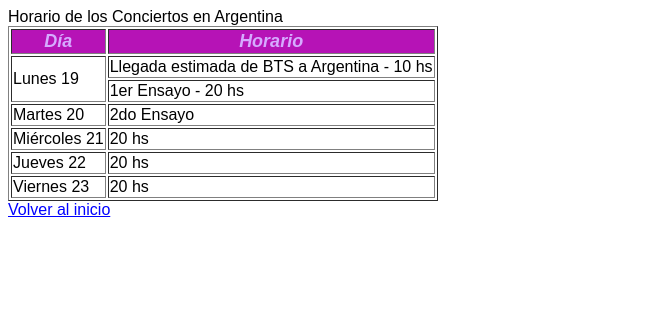
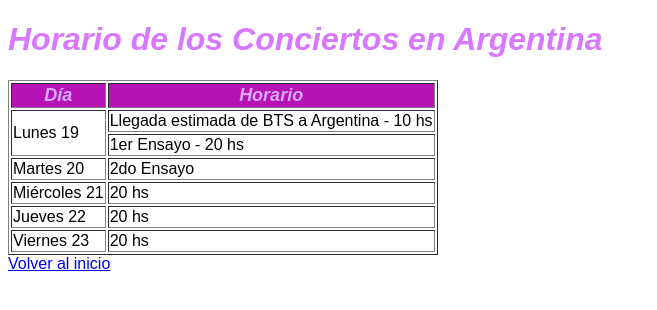
Before and after one commit to tiarajaque00-glitch/TrabajoPractico1_Programaci-n3, a plain HTML site: page TP1_Programacion3/horario.html in a window 1280 px wide. Shown: the whole page, without its empty margins (0-657 px from the left). Drawn offline with Linux system fonts and the light colour scheme.

Commit message:
Cambio en el estilo de los títulos

```diff
--- a/TP1_Programacion3/horario.html
+++ b/TP1_Programacion3/horario.html
@@ -7,7 +7,7 @@
 </head>
 <body>
     <header>
-        <h1">Horario de los Conciertos en Argentina</h1>
+        <h1 class="oblique">Horario de los Conciertos en Argentina</h1>
     </header>
     <main>
         <table border="1">
--- a/TP1_Programacion3/style.css
+++ b/TP1_Programacion3/style.css
@@ -6,6 +6,11 @@ body {
 .italic {
   font-style: italic;
 }
+
+.oblique {
+  font-style: oblique;
+}
+
 
 h1 {
     color: rgb(216, 119, 255);
```
Also changed, not shown: TP1_Programacion3/receta.html (+3 -3 lines).
